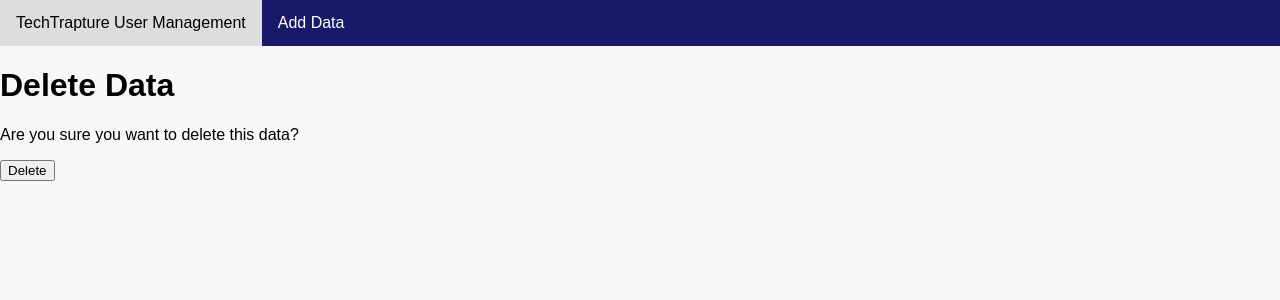
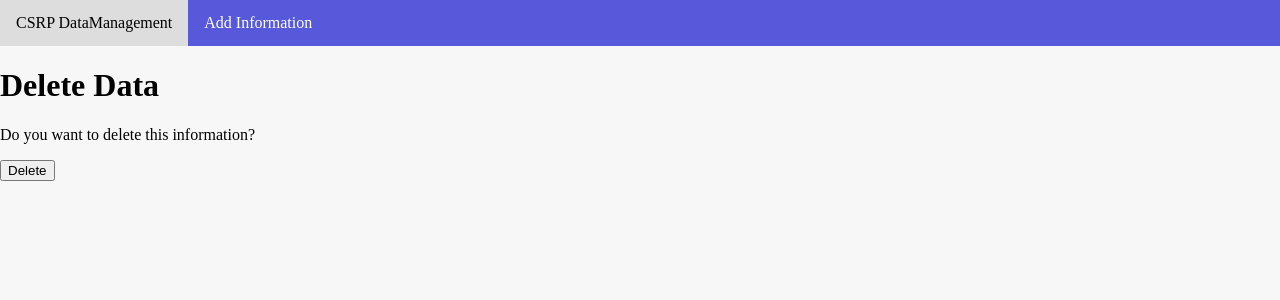
Before and after one commit to tmiller668/CS-3T-Project, a Flask app: page /delete/1 in a window 1280 px wide. Shown: the top 300 px of the page. Run offline with Flask 3, Linux system fonts and the light colour scheme; parts of the project's set-up code (start-up, migrations or seed data) failed here and were passed over.

Commit message:
delete.html font style and wording editied

```diff
--- a/templates/delete.html
+++ b/templates/delete.html
@@ -2,18 +2,18 @@
 <html lang="en">
 <head>
     <meta charset="UTF-8">
-    <title>Delete Data</title>
+    <title>Delete Information</title>
 </head>
 <style>
     /* Add your custom CSS styles here */
     body {
-        font-family: Arial, sans-serif;
+        font-family: 'Times New Roman', Times, serif;
         margin: 0;
         padding: 0;
         background-color: #f7f7f7;
     }
     .navbar {
-        background-color: rgb(25, 25, 105);
+        background-color: rgb(87, 89, 218);
         color: white;
         overflow: hidden;
         text-align: center;
@@ -32,12 +32,12 @@
     }
     </style>
 <div class="navbar">
-    <a href="#home">TechTrapture User Management</a>
-    <a href="/" class="fetch-data-btn">Add Data</a>
+    <a href="#home">CSRP DataManagement</a>
+    <a href="/" class="fetch-data-btn">Add Information</a>
 </div>
 <body>
     <h1>Delete Data</h1>
-    <p>Are you sure you want to delete this data?</p>
+    <p>Do you want to delete this information?</p>
     <form action="/delete/{{ id }}" method="post">
         <input type="submit" value="Delete">
     </form>
```
